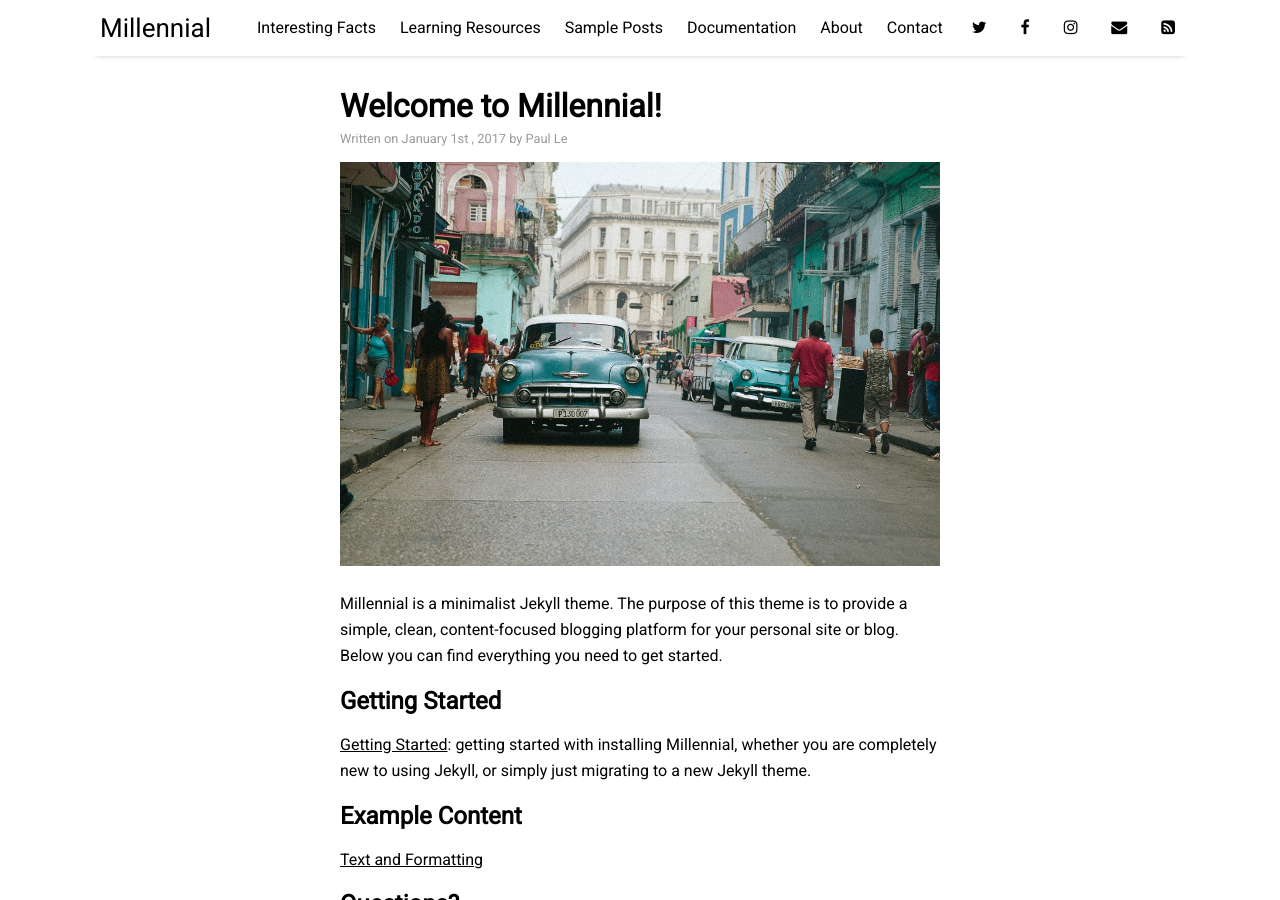
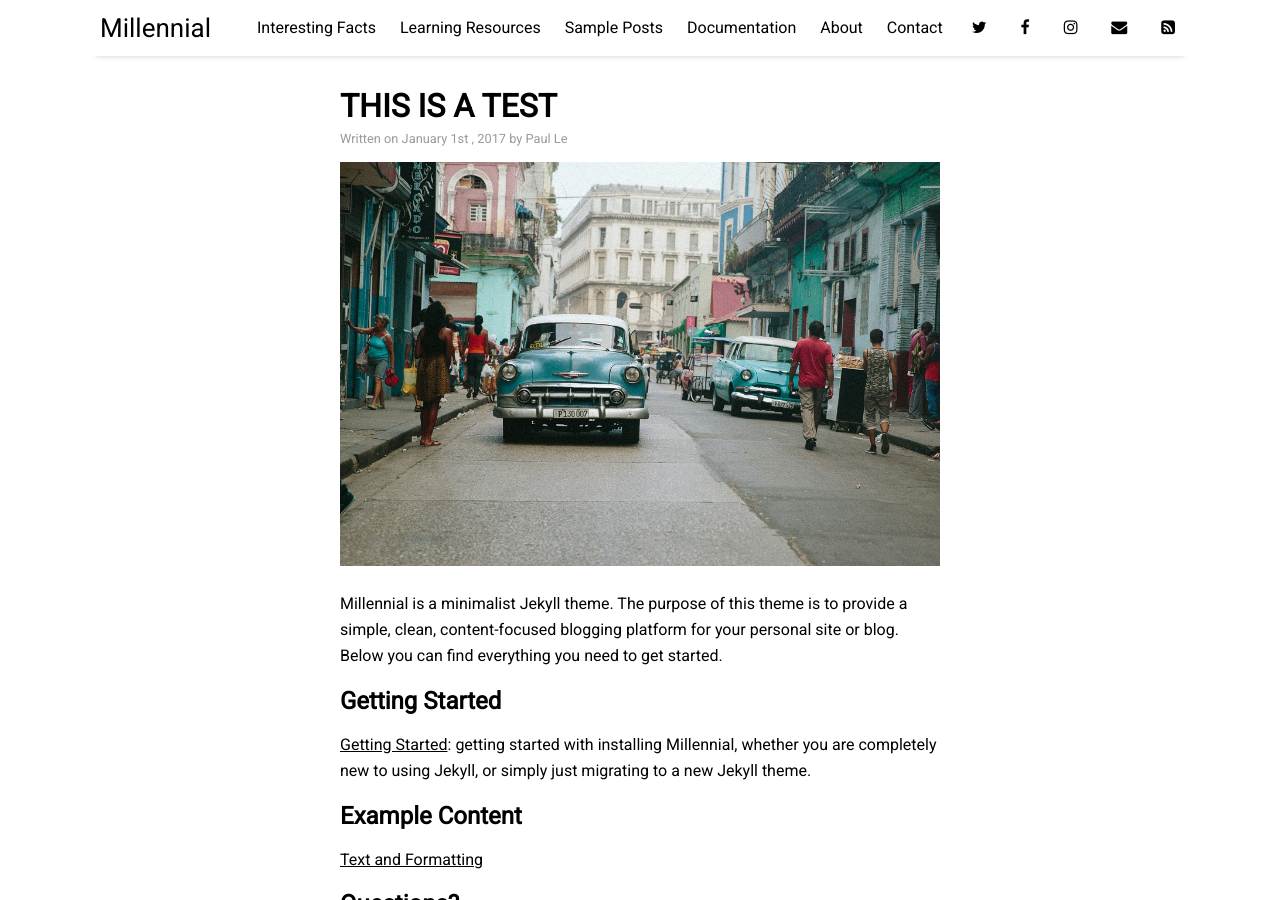
Before and after one commit to merekofebbi/Carbon-Site-Builder---https-MirkoPorfolio, a Jekyll site: the page built from _posts/2017-01-01-welcome-to-millennial.md, in a window 1280 px wide and 900 px high. Built offline with Jekyll 4.4.1, drawn with Linux system fonts in a browser that asks for light colours; nearby versions of some CDN libraries.

Commit message:
Update 2017-01-01-welcome-to-millennial.md

```diff
--- a/_posts/2017-01-01-welcome-to-millennial.md
+++ b/_posts/2017-01-01-welcome-to-millennial.md
@@ -1,6 +1,6 @@
 ---
 layout: post
-title: "Welcome to Millennial!"
+title: "THIS IS A TEST"
 author: "Paul Le"
 categories: documentation
 tags: [documentation,sample]
```
